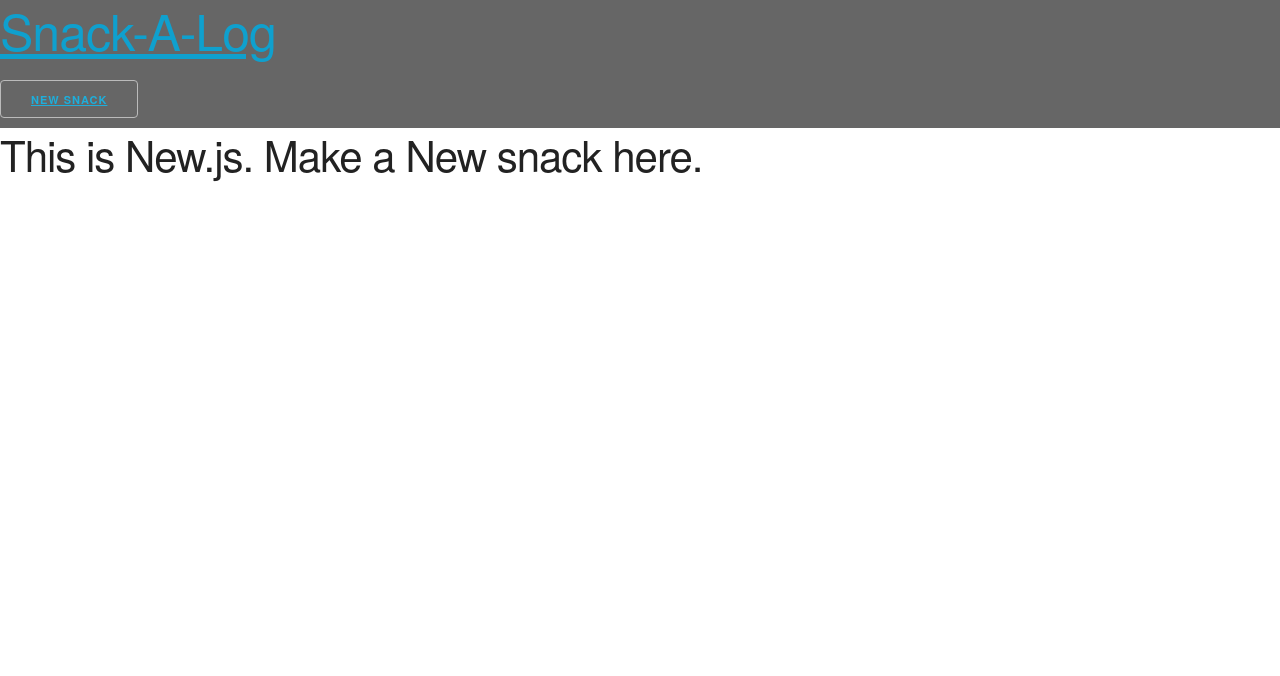
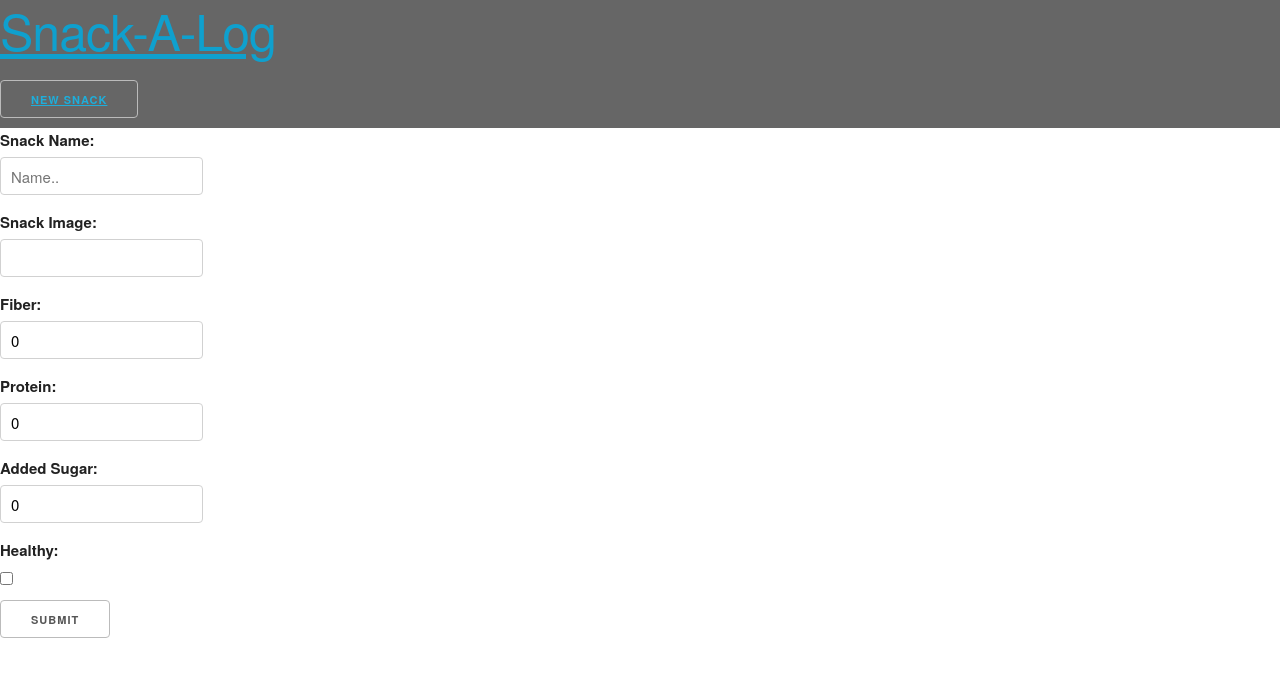
Before and after one commit to jrussell1017/snack-a-log, a React (Create React App) app in the folder front-end/: page /snacks/new in a window 1280 px wide. Shown: the top 676 px of the page. Built offline with nearby package versions, Linux system fonts and the light colour scheme; no server answers.

Commit message:
completed new form

```diff
--- a/front-end/package.json
+++ b/front-end/package.json
@@ -7,7 +7,6 @@
     "@testing-library/react": "^12.1.2",
     "@testing-library/user-event": "^13.5.0",
     "axios": "^0.25.0",
-    "cypress": "^9.3.1",
     "react": "^17.0.2",
     "react-dom": "^17.0.2",
     "react-router-dom": "^6.2.1",
--- /dev/null
+++ b/front-end/src/Components/NewSnack.js
@@ -0,0 +1,94 @@
+import axios from "axios";
+import { useState } from "react";
+import { useNavigate } from "react-router-dom";
+
+const API = process.env.REACT_APP_API_URL;
+
+function NewSnack() {
+  const [snack, setSnack] = useState({
+    name: "",
+    fiber: 0,
+    protein: 0,
+    added_sugar: 0,
+    is_healthy: null,
+    image: "",
+  });
+
+  const navigate = useNavigate();
+
+  const handleTextChange = (e) => {
+    setSnack({ ...snack, [e.target.id]: e.target.value });
+  };
+
+  const handleSubmit = (e) => {
+    e.preventDefault();
+    axios
+      .post(`${API}/snacks`, snack)
+      .then(() => {
+        navigate("/snacks");
+      })
+      .catch((err) => {
+        console.log(err);
+      });
+  };
+
+  const handleCheckboxChange = (e) => {
+    setSnack({ ...snack, is_healthy: !snack.is_healthy });
+  }
+
+  return (
+    <div>
+      <form onSubmit={handleSubmit}>
+        <label htmlFor="name">Snack Name:</label>
+        <input
+          id="name"
+          value={snack.name}
+          type="text"
+          onChange={handleTextChange}
+          placeholder="Name.."
+          required
+        />
+        <label htmlFor="image">Snack Image:</label>
+        <input
+          id="image"
+          type="text"
+          value={snack.image}
+          onChange={handleTextChange}
+        />
+        <label htmlFor="fiber">Fiber:</label>
+        <input
+          id="fiber"
+          type="number"
+          name="fiber"
+          value={snack.fiber}
+          onChange={handleTextChange}
+        />
+        <label htmlFor="protein">Protein:</label>
+        <input
+          id="protein"
+          type="number"
+          onChange={handleTextChange}
+          value={snack.protein}
+        />
+        <label htmlFor="added_sugar">Added Sugar:</label>
+        <input
+          id="added_sugar"
+          type="number"
+          onChange={handleTextChange}
+          value={snack.added_sugar}
+        />
+         <label htmlFor="is_healthy">Healthy:</label>
+        <input
+          id="is_healthy"
+          type="checkbox"
+          onChange={handleCheckboxChange}
+          checked={snack.is_healthy}
+        />
+        <br />
+        <input type="submit" />
+      </form>
+    </div>
+  );
+}
+
+export default NewSnack;
--- a/front-end/src/Pages/New.js
+++ b/front-end/src/Pages/New.js
@@ -1,7 +1,9 @@
+import NewSnack from "../Components/NewSnack";
+
 function New() {
     return (
         <div>
-            <h2>This is New.js. Make a New snack here.</h2>
+            <NewSnack />
         </div>
     )
 }
```
Also changed, not shown: 2 other files (tests, documents, lock files or other folders).
